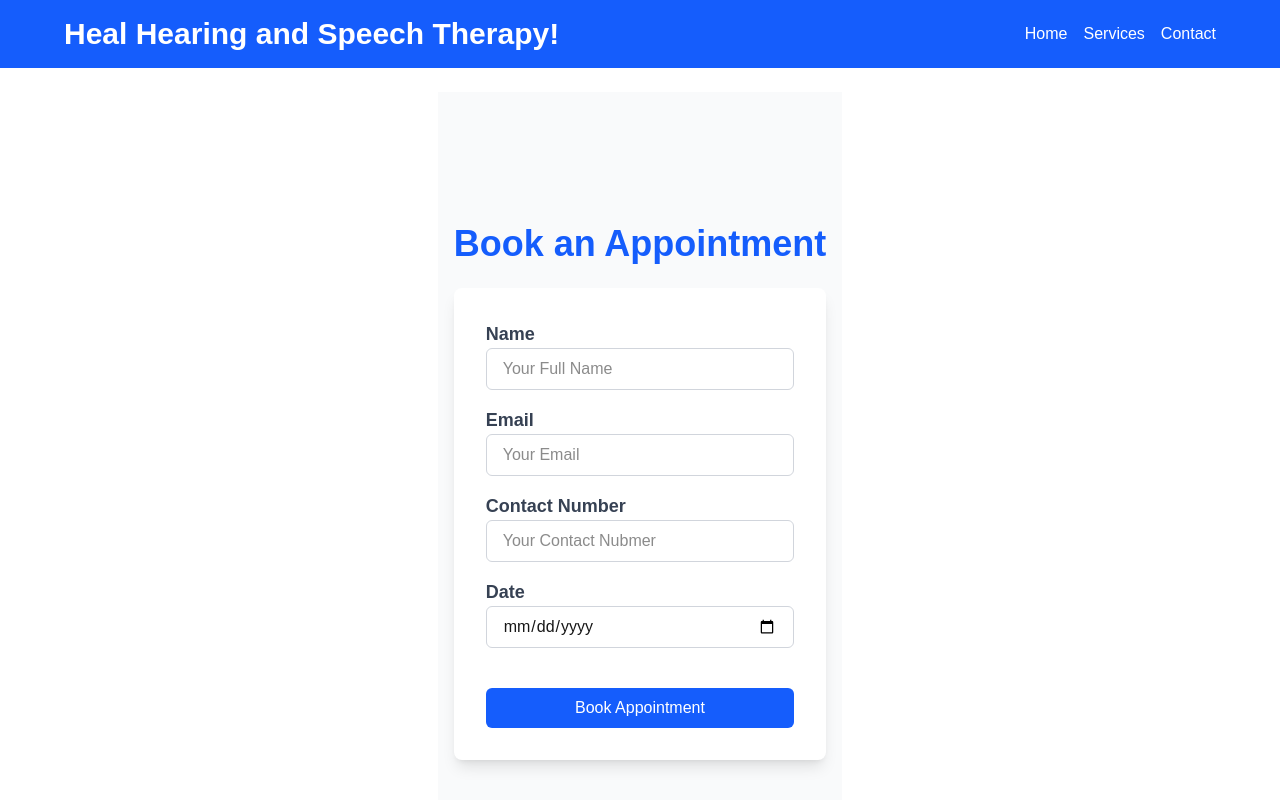
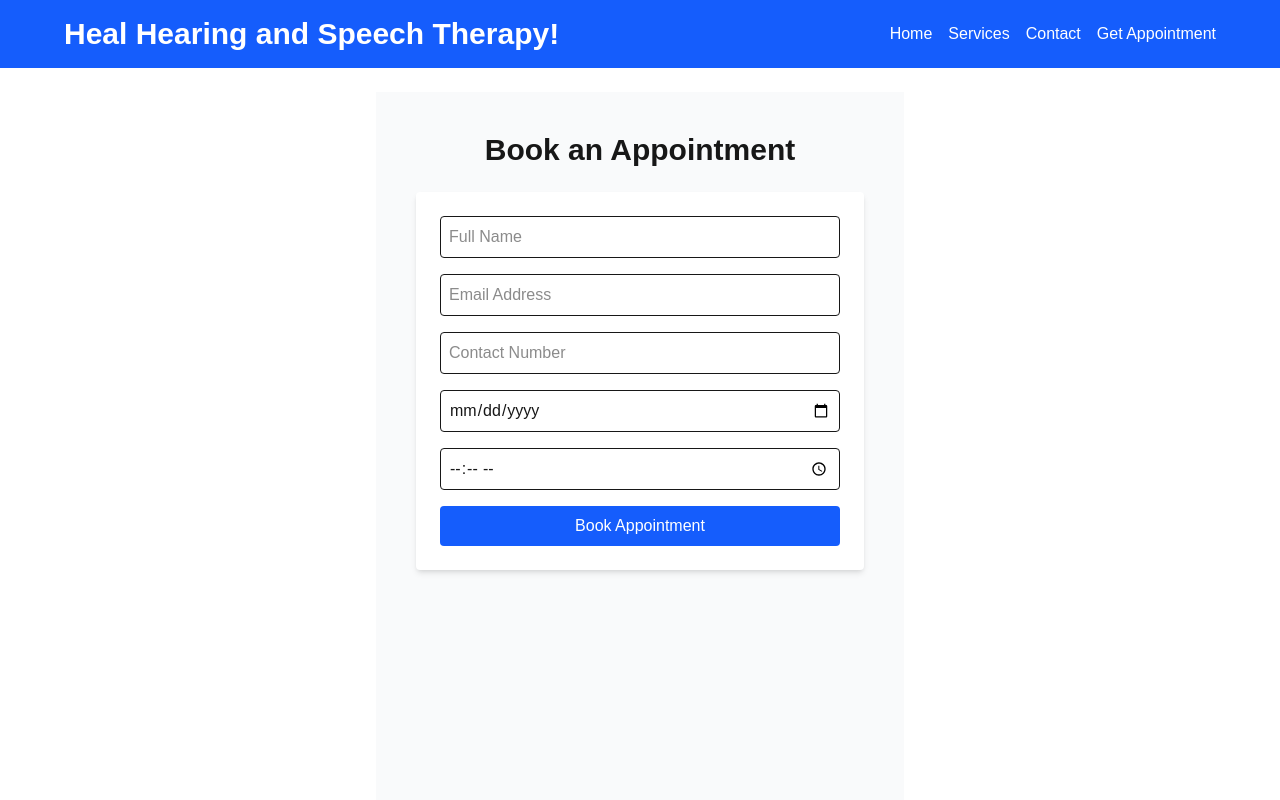
Before and after one commit to Nikhil9036/audiology-website, a Next.js app: page /appointment in a window 1280 px wide. Shown: the top 800 px of the page. Built offline with nearby package versions, Linux system fonts and the light colour scheme.

Commit message:
Fixed layout and added Appointment page

```diff
--- a/app/appointment/page.js
+++ b/app/appointment/page.js
@@ -1,59 +1,84 @@
-export default function Appointment() {
+// app/appointment/page.js
+'use client';
+
+import { useState } from 'react';
+
+export default function AppointmentPage() {
+  const [formData, setFormData] = useState({
+    name: '',
+    email: '',
+    number: '',
+    date: '',
+    time: '',
+  });
+
+  const handleChange = (e) => {
+    setFormData({
+      ...formData,
+      [e.target.name]: e.target.value
+    });
+  };
+
+  const handleSubmit = (e) => {
+    e.preventDefault();
+    alert(`Appointment booked for ${formData.name} on ${formData.date} at ${formData.time}`);
+    // Later you can connect this to a database or backend.
+  };
+
   return (
-    <div className="min-h-screen flex flex-col items-center justify-center bg-gray-50 p-4">
-      <h1 className="text-4xl font-bold text-center text-blue-600 mb-6">Book an Appointment</h1>
-
-      <form className="w-full max-w-md bg-white p-8 rounded-lg shadow-lg space-y-4">
-        <div>
-          <label htmlFor="name" className="block text-lg font-semibold text-gray-700">Name</label>
+    <div className="min-h-screen bg-gray-50 p-10">
+      <h1 className="text-3xl font-bold mb-6 text-center">Book an Appointment</h1>
+      <form onSubmit={handleSubmit} className="max-w-md mx-auto bg-white p-6 rounded shadow-md space-y-4">
         <input
           type="text"
-            id="name"
           name="name"
-            placeholder="Your Full Name"
-            className="w-full px-4 py-2 border border-gray-300 rounded-md focus:outline-none focus:ring-2 focus:ring-blue-500"
+          placeholder="Full Name"
+          className="w-full p-2 border rounded"
+          value={formData.name}
+          onChange={handleChange}
+          required
         />
-        </div>
-
-        <div>
-          <label htmlFor="Email-ID" className="block text-lg font-semibold text-gray-700">Email</label>
         <input
           type="email"
-            id="email"
           name="email"
-            placeholder="Your Email"
-            className="w-full px-4 py-2 border border-gray-300 rounded-md focus:outline-none focus:ring-2 focus:ring-blue-500"
+          placeholder="Email Address"
+          className="w-full p-2 border rounded"
+          value={formData.email}
+          onChange={handleChange}
+          required
         />
-        </div>
-
-        <div>
-          <label htmlFor="Contact Number" className="block text-lg font-semibold text-gray-700">Contact Number</label>
         <input
           type="number"
-            id="number"
           name="number"
-            placeholder="Your Contact Nubmer"
-            className="w-full px-4 py-2 border border-gray-300 rounded-md focus:outline-none focus:ring-2 focus:ring-blue-500"
+          placeholder="Contact Number"
+          className="w-full p-2 border rounded"
+          value={formData.number}
+          onChange={handleChange}
+          required
         />
-        </div>
-
-        <div>
-          <label htmlFor="appointmentDate" className="block text-lg font-semibold text-gray-700">Date</label>
         <input
           type="date"
-            id="appointmentDate"
-            name="appointmentDate"
-            className="w-full px-4 py-2 border border-gray-300 rounded-md focus:outline-none focus:ring-2 focus:ring-blue-500"
+          name="date"
+          className="w-full p-2 border rounded"
+          value={formData.date}
+          onChange={handleChange}
+          required
         />
-        </div>
-
+        <input
+          type="time"
+          name="time"
+          className="w-full p-2 border rounded"
+          value={formData.time}
+          onChange={handleChange}
+          required
+        />
         <button
           type="submit"
-          className="mt-6 w-full py-2 px-6 bg-blue-600 text-white rounded-md hover:bg-blue-700 focus:outline-none focus:ring-2 focus:ring-blue-500"
+          className="w-full bg-blue-600 text-white py-2 rounded hover:bg-blue-700"
         >
           Book Appointment
         </button>
       </form>
     </div>
-  )
+  );
 }
--- /dev/null
+++ b/app/contactus/contact.js
@@ -0,0 +1,49 @@
+export default function Contact() {
+  return (
+    <div className="min-h-screen flex flex-col items-center justify-center bg-gray-50 p-4">
+      <h1 className="text-4xl font-bold text-center text-blue-600 mb-6">Contact Us</h1>
+
+      <form className="w-full max-w-md bg-white p-8 rounded-lg shadow-lg space-y-4">
+        <div>
+          <label htmlFor="name" className="block text-lg font-semibold text-gray-700">Name</label>
+          <input
+            type="text"
+            id="name"
+            name="name"
+            placeholder="Your Name"
+            className="w-full px-4 py-2 border border-gray-300 rounded-md focus:outline-none focus:ring-2 focus:ring-blue-500"
+          />
+        </div>
+
+        <div>
+          <label htmlFor="email" className="block text-lg font-semibold text-gray-700">Email</label>
+          <input
+            type="email"
+            id="email"
+            name="email"
+            placeholder="Your Email"
+            className="w-full px-4 py-2 border border-gray-300 rounded-md focus:outline-none focus:ring-2 focus:ring-blue-500"
+          />
+        </div>
+
+        <div>
+          <label htmlFor="message" className="block text-lg font-semibold text-gray-700">Message</label>
+          <textarea
+            id="message"
+            name="message"
+            placeholder="Your Message"
+            rows={4}
+            className="w-full px-4 py-2 border border-gray-300 rounded-md focus:outline-none focus:ring-2 focus:ring-blue-500"
+          />
+        </div>
+
+        <button
+          type="submit"
+          className="mt-6 w-full py-2 px-6 bg-blue-600 text-white rounded-md hover:bg-blue-700 focus:outline-none focus:ring-2 focus:ring-blue-500"
+        >
+          Send Message
+        </button>
+      </form>
+    </div>
+  )
+}
--- a/app/layout.js
+++ b/app/layout.js
@@ -17,6 +17,7 @@ export default function RootLayout({ children }) {
             <Link href="/"className="hover:underline">Home</Link>
               <a href="/services" className="hover:underline">Services</a>
               <a href="/contact" className="hover:underline">Contact</a>
+              <a href="/appointment" className="hover:underline">Get Appointment</a>
             </nav>
           </div>
         </header>
--- a/app/page.js
+++ b/app/page.js
@@ -8,17 +8,6 @@ export default function Home() {
         <h1 className="text-4xl font-bold">Welcome to Audiology Clinic</h1>
         <p className="mt-2 text-lg">Your hearing health is our priority</p>
       </section>
-
-      {/* Call to Action Section */}
-      <section className="flex flex-col items-center justify-center mt-10">
-        <h2 className="text-2xl font-semibold">Book Your Appointment Now</h2>
-        <p className="mt-2">Take the first step to better hearing.</p>
-        <Link href="/appointment">
-          <button className="mt-4 py-2 px-6 bg-blue-600 text-white rounded-md hover:bg-blue-700">
-            Book Appointment
-          </button>
-        </Link>
-      </section>
     </div>
   )
 }
```
Also changed, not shown: package.json (+6 -4 lines), tsconfig.json (added, +35 -0 lines), 1 other file (tests, documents, lock files or other folders). Lines whose indentation alone changed are shown as unchanged.
